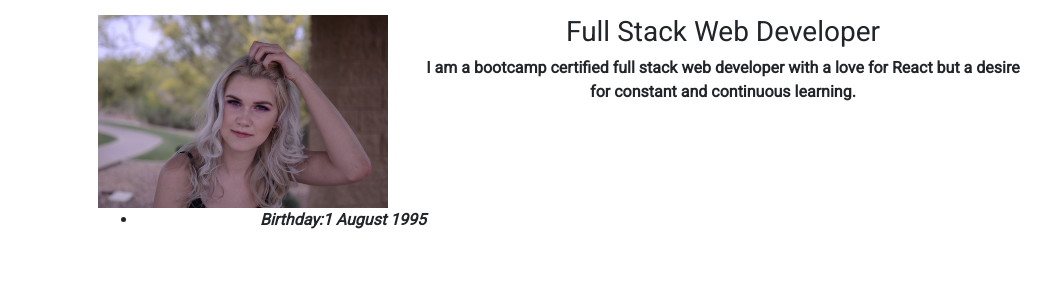
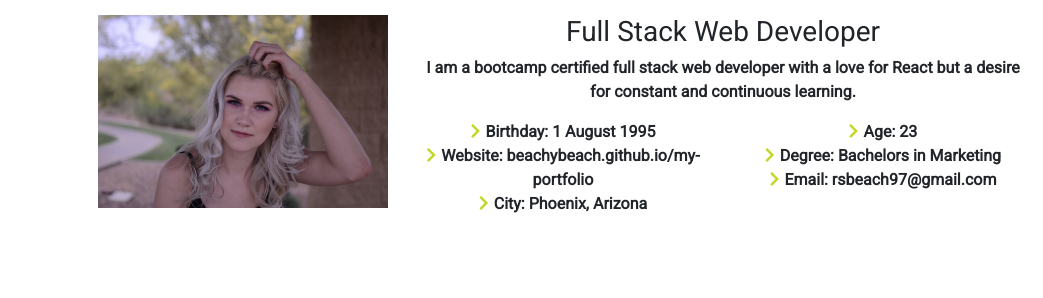
Before and after one commit to beachybeach/my-portfolio, a React (Create React App) app: page / in a window 1280 px wide. Shown: the part 960-1258 px from the top of the page, without its empty margins (237-1280 px from the left). Built offline with nearby package versions, Linux system fonts and the light colour scheme.

Commit message:
updating about me section

```diff
--- a/src/App.css
+++ b/src/App.css
@@ -194,7 +194,7 @@ div .card,
 .about .content ul i {
   font-size: 16px;
   margin-right: 5px;
-  color: black;
+  color: #c3d729;
   line-height: 0;
 }
 
--- a/src/components/About/index.js
+++ b/src/components/About/index.js
@@ -5,30 +5,66 @@ const About = () => {
   return (
     <div>
       <section id="about" class="about">
-        <div className="container">
-          <div className="section-title">
+        <div class="container">
+          <div class="section-title">
             <h2>About</h2>
             <p>Hello, my name is Riley Beach and I am a full stack web developer from Phoenix, Arizona.</p>
           </div>
-          <div className="row">
-            <div className="col-lg-4">
+          <div class="row">
+            <div class="col-lg-4">
               <img src={me} class="img-fluid" alt="self-portrait"></img>
             </div>
-            <div className="col-lg-8 pt-4 pt-lg-0">
+            <div class="col-lg-8 pt-4 pt-lg-0 content">
               <h3>Full Stack Web Developer</h3>
               <p>I am a bootcamp certified full stack web developer with a love for React but a desire for constant and continuous learning.</p>
-            </div>
-          </div>
-          <div className="row">
-            <div className="col-lg-6">
-              <ul>
-                <li>
-                  <i className="bi bi-chevron-right">
-                    <strong>Birthday:</strong>
-                    <span>1 August 1995</span>
-                  </i>
-                </li>
-              </ul>
+
+
+              <div class="row">
+                <div class="col-lg-6">
+                  <ul>
+                    <li>
+                      <i class="fas fa-chevron-right"></i>
+                      <strong>Birthday:   </strong>
+                      <span>1 August 1995</span>
+
+                    </li>
+                    <li>
+                      <i class="fas fa-chevron-right"></i>
+                      <strong>Website:   </strong>
+                      <span>beachybeach.github.io/my-portfolio</span>
+
+                    </li>
+                    <li>
+                      <i class="fas fa-chevron-right"></i>
+                      <strong>City:   </strong>
+                      <span>Phoenix, Arizona</span>
+
+                    </li>
+                  </ul>
+                </div>
+                <div class="col-lg-6">
+                  <ul>
+                    <li>
+                      <i class="fas fa-chevron-right"></i>
+                      <strong>Age:   </strong>
+                      <span>23</span>
+
+                    </li>
+                    <li>
+                      <i class="fas fa-chevron-right"></i>
+                      <strong>Degree:   </strong>
+                      <span>Bachelors in Marketing</span>
+
+                    </li>
+                    <li>
+                      <i class="fas fa-chevron-right"></i>
+                      <strong>Email:   </strong>
+                      <span>rsbeach97@gmail.com</span>
+
+                    </li>
+                  </ul>
+                </div>
+              </div>
             </div>
           </div>
         </div>
```
